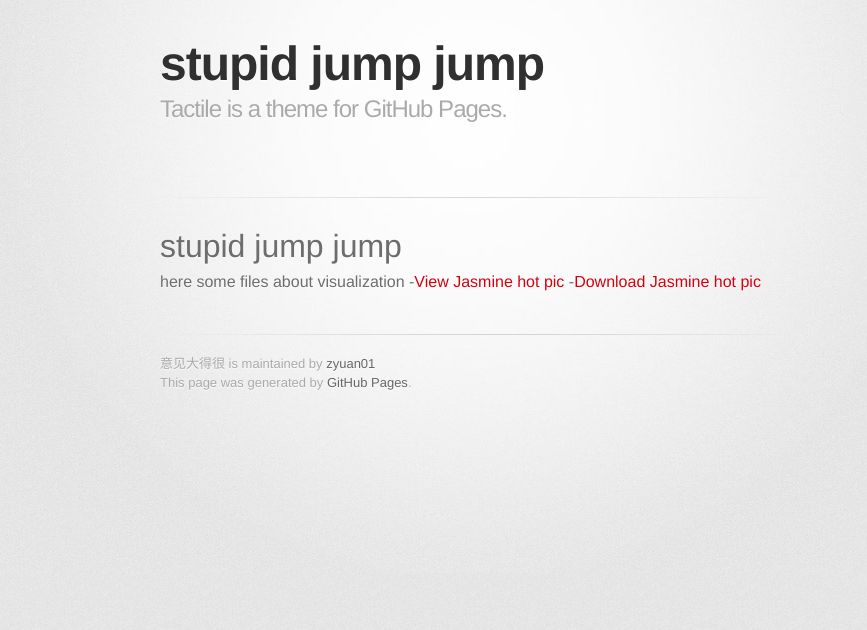
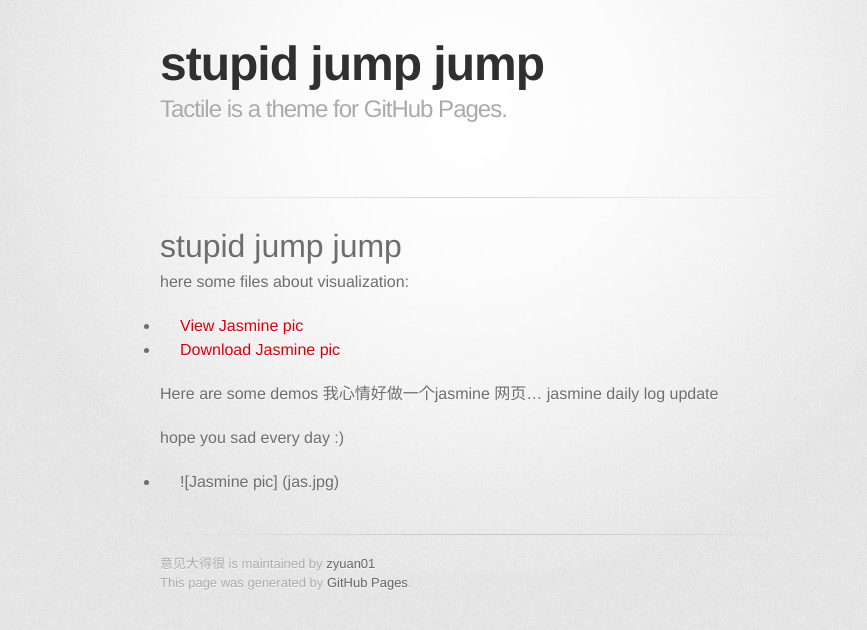
Before and after one commit to zyuan01/wqeqwqeq.github.io, a Jekyll site: the page built from jasmine pic/index.md, in a window 1280 px wide. Shown: the top 630 px of the page, without its empty margins (170-1037 px from the left). Built offline with Jekyll 4.4.1, drawn with Linux system fonts in a browser that asks for light colours; some web fonts are replaced; our own code applies the rules of GitHub Pages for plain Markdown files.

Commit message:
Update index.md

```diff
--- a/jasmine pic/index.md
+++ b/jasmine pic/index.md
@@ -1,4 +1,12 @@
 # stupid jump jump
-here some files about visualization
--[View Jasmine hot pic](jas.html)
--[Download Jasmine hot pic](jas.ipynb)
+here some files about visualization:
+- [View Jasmine pic](jas.html)
+- [Download Jasmine pic](jas.ipynb)
+
+Here are some demos
+我心情好做一个jasmine 网页...
+jasmine daily log update
+
+
+hope you sad every day :)
+- ![Jasmine pic] (jas.jpg)
```
